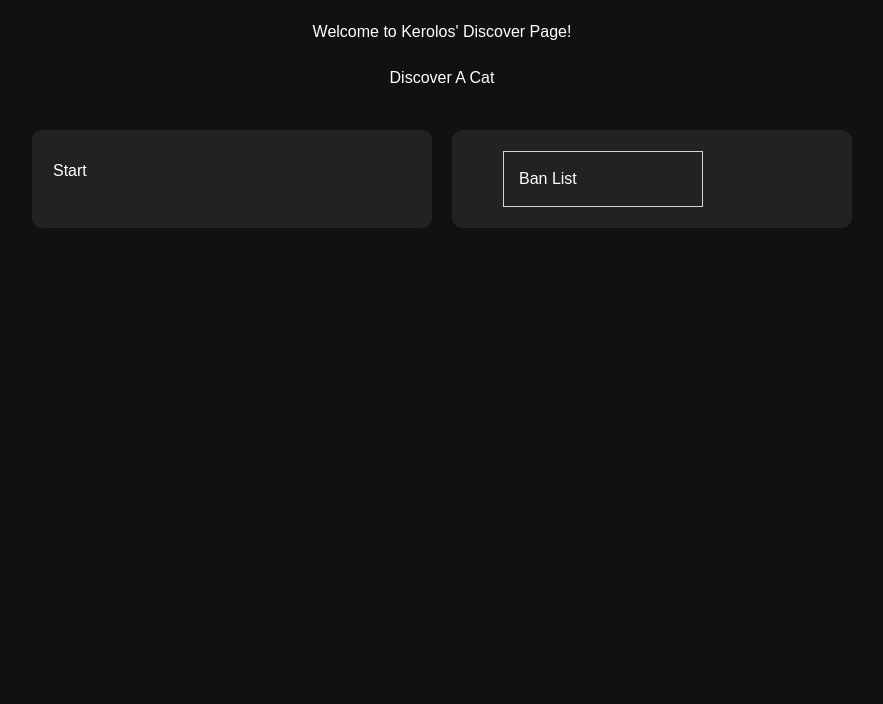
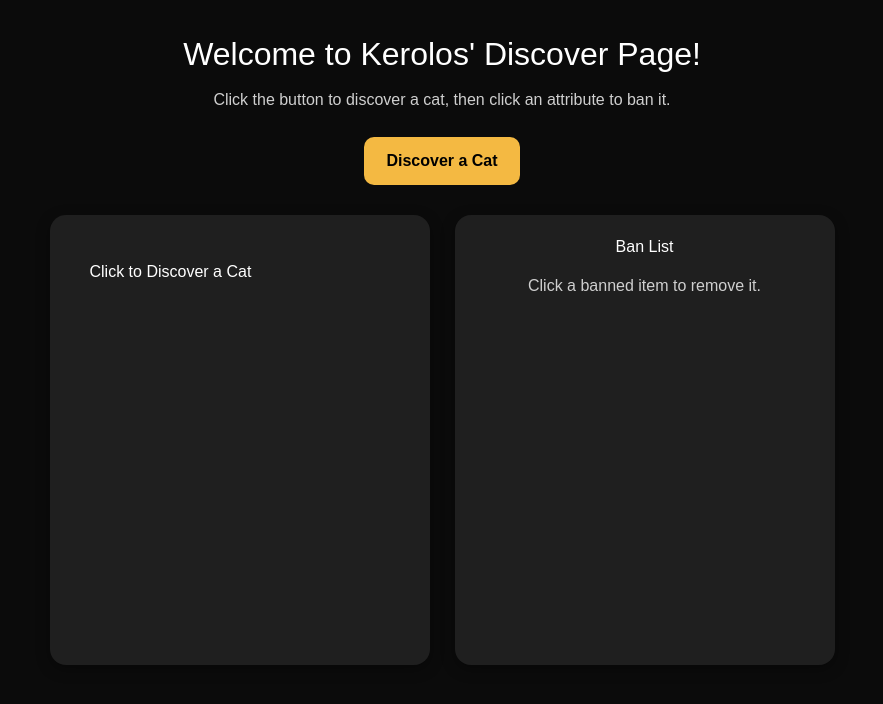
Before and after one commit to kmehany/cat-discovery-app, a Next.js app: page /discover in a window 1280 px wide. Shown: the top 704 px of the page, without its empty margins (198-1081 px from the left). Built offline with nearby package versions, Linux system fonts and the light colour scheme.

Commit message:
updated styling, fixed the ban card, improved discover page

```diff
--- a/app/discover.css
+++ b/app/discover.css
@@ -1,61 +1,135 @@
+
+.button2 {
+    padding: 10px 20px;
+    border-radius: 8px;
+    border: none;
+    cursor: pointer;
+
+}
 
 body {
   margin: 0;
+  background-color: #0b0b0b;
+  color: white;
   font-family: Arial, sans-serif;
-  background-color: #111;
-  color: white;
 }
 
 .page {
-  padding: 20px;
+  min-height: 100vh;
+  text-align: center;
+  padding: 30px 20px;
 }
 
 .title {
-    text-align: center;
-    margin-bottom: 22px;
+  font-size: 2rem;
+  margin-bottom: 10px;
 }
 
-.button{
-    text-align: center;
-    margin-bottom: 20px;
+.subtitle {
+  color: #cfcfcf;
+  margin-bottom: 25px;
 }
 
-.discover button {
-    padding: 10px 20px;
-    front-size: 18px;
-    border-radius: 8px;
-    border: none;
-    cursor: pointer;
+.discover-btn {
+  background-color: #f4b942;
+  color: black;
+  border: none;
+  border-radius: 10px;
+  padding: 12px 22px;
+  font-size: 1rem;
+  font-weight: bold;
+  cursor: pointer;
+  margin-bottom: 30px;
 }
 
 .discover-btn:hover {
-  background-color: #ddd;
+  background-color: #ffd166;
 }
 
 .main {
-    display: flex;
-    justify-content: center;
-    gap: 20px;
+  display: flex;
+  justify-content: center;
+  align-items: flex-start;
+  gap: 25px;
+  flex-wrap: wrap;
 }
 
 .card {
-    background-color: #222;
-    padding: 21px;
-    border-radius: 10px;
-    width: 400px;
+  background-color: #1f1f1f;
+  border-radius: 16px;
+  padding: 20px;
+  width: 380px;
+  min-height: 450px;
+  box-shadow: 0 4px 14px rgba(0, 0, 0, 0.35);
+  text-align: left;
+}
+
+.card-title {
+  margin-top: 0;
+  margin-bottom: 15px;
+  text-align: center;
 }
 
 .cat-img {
-    width: 400px;
-    border-radius: 10px;
-    margin-bottom: 10px;
+  width: 100%;
+  height: 280px;
+  object-fit: cover;
+  border-radius: 12px;
+  margin-bottom: 18px;
 }
 
-.card p {
-    cursor: pointer;
-    margin: 8px 0;
+.attribute-btn {
+  display: block;
+  width: 100%;
+  margin-bottom: 12px;
+  padding: 12px;
+  border: none;
+  border-radius: 10px;
+  background-color: #2d2d2d;
+  color: white;
+  text-align: left;
+  cursor: pointer;
+  font-size: 1rem;
 }
 
-.card p:hover {
-    color: #4da6ff;
+.attribute-btn:hover {
+  background-color: #3a3a3a;
 }
+
+.ban-list-box {
+  width: 100%;
+}
+
+.ban-help {
+  text-align: center;
+  color: #cfcfcf;
+  margin-bottom: 15px;
+}
+
+.ban-item {
+  display: block;
+  width: 100%;
+  margin-bottom: 10px;
+  padding: 10px;
+  border: none;
+  border-radius: 10px;
+  background-color: #3a1f1f;
+  color: white;
+  cursor: pointer;
+  text-align: left;
+}
+
+.ban-item:hover {
+  background-color: #552828;
+}
+
+.empty-text {
+  color: #cfcfcf;
+  text-align: center;
+  margin-top: 30px;
+}
+
+.temperament-label {
+  margin-bottom: 10px;
+  font-weight: bold;
+}
--- a/app/discover/components/BanList.tsx
+++ b/app/discover/components/BanList.tsx
@@ -2,18 +2,15 @@
 export default function BanList({
   bannedAttributes, unbanAttribute,}: any) {
   return (
-    <div
-        style={{ width: "200px", marginLeft: "30px", padding: "15px",
-        border: "1px solid lightgray", }}
-    >
+    <div className="ban-list-box">
+      <h2 className="card-title">Ban List</h2>
+      <p className="ban-help">Click a banned item to remove it.</p>
 
-    <h2>Ban List</h2>
-    {bannedAttributes.map((item: string)=> (
-        <p key= {item} onClick={() => unbanAttribute(item)}>
+      { (bannedAttributes.map((item: string) => (<button key={item}className="ban-item" onClick={() => unbanAttribute(item)}>
             {item}
-        </p>
-
-    ))}
+          </button>
+        ))
+      )}
     </div>
   );
 }
--- a/app/discover/page.tsx
+++ b/app/discover/page.tsx
@@ -1,8 +1,7 @@
 "use client";
-import "../discover.css"
+import "../discover.css";
 import BanList from "./components/BanList";
 import { useState } from "react";
-
 
 export default function DiscoverPage() {
   const [catData, setCatData] = useState<any>(null);
@@ -13,27 +12,30 @@ export default function DiscoverPage() {
       "https://api.thecatapi.com/v1/images/search?limit=1&has_breeds=1",
       {
         headers: {
-        "x-api-key": "live_abVz98BqohELAw5P4zOs9WkVCYcH2xjp0qpsQzQtwGh0qiKVsUIQwbqVR1ynbKAT",
+          "x-api-key":
+            "live_abVz98BqohELAw5P4zOs9WkVCYcH2xjp0qpsQzQtwGh0qiKVsUIQwbqVR1ynbKAT",
         },
       }
     );
+
     const data = await response.json();
-
     const randomCat = data[0];
 
     if (!randomCat?.breeds?.length) {
       return getRandomCat();
     }
 
-
     const breedName = randomCat.breeds[0].name;
     const origin = randomCat.breeds[0].origin;
-    const temperament = randomCat.breeds[0].temperament;
+    const temperamentList = randomCat.breeds[0].temperament.split(", ");
 
-    const isBanned =
-        bannedAttributes.includes(breedName) ||
-        bannedAttributes.includes(origin) ||
-        bannedAttributes.includes(temperament);
+    const breedIsBanned = bannedAttributes.includes(breedName);
+    const originIsBanned = bannedAttributes.includes(origin);
+    const temperamentIsBanned = temperamentList.some((item: string) =>
+    bannedAttributes.includes(item)
+  );
+
+  const isBanned = breedIsBanned || originIsBanned || temperamentIsBanned;
 
     if (isBanned) {
       return getRandomCat();
@@ -53,38 +55,54 @@ export default function DiscoverPage() {
     setBannedAttributes(newList);
   }
 
-
   return (
     <div className="page">
-    <h1 className="title">Welcome to Kerolos' Discover Page!</h1>
+      <h1 className="title">Welcome to Kerolos&apos; Discover Page!</h1>
+      <p className="subtitle">Click the button to discover a cat, then click an attribute to ban it.</p>
 
-    <div className="button">
-      <button className="discover button" onClick={getRandomCat}>
-        Discover A Cat
+      <button className="discover-btn" onClick={getRandomCat}>
+        Discover a Cat
       </button>
-    </div>
 
       <div className="main">
+        <div className="card">
+          <h2 className="card-title"></h2>
 
-      <div className="card">
           {catData ? (
             <>
               <img className="cat-img" src={catData.url} alt="cat" />
 
-            <p onClick={() => banAttribute(catData.breeds[0].name)}>
+              <button
+                className="attribute-btn"
+                onClick={() => banAttribute(catData.breeds[0].name)}
+              >
                 Name: {catData.breeds[0].name}
-            </p>
+              </button>
 
-            <p onClick={() => banAttribute(catData.breeds[0].origin)}>
+              <button
+                className="attribute-btn"
+                onClick={() => banAttribute(catData.breeds[0].origin)}
+              >
                 Origin: {catData.breeds[0].origin}
-            </p>
+              </button>
 
-            <p onClick={() => banAttribute(catData.breeds[0].temperament)}>
-              Temperament: {catData.breeds[0].temperament}
-            </p>
+              <div>
+              <p className="temperament-label">Temperaments:</p>
+
+              {catData.breeds[0].temperament.split(", ").map((item: string) => (
+                <button
+                  key={item}
+                  className="attribute-btn"
+                  onClick={() => banAttribute(item)}>
+                  {item}
+                </button>
+              ))}
+            </div>
             </>
           ) : (
-          <p>Start</p>
+
+            <button className="button2" onClick={getRandomCat}>Click to Discover a Cat </button>
+
           )}
         </div>
 
@@ -94,7 +112,6 @@ return (
             unbanAttribute={unbanAttribute}
           />
         </div>
-
       </div>
     </div>
   );
```
Lines whose indentation alone changed are shown as unchanged.
